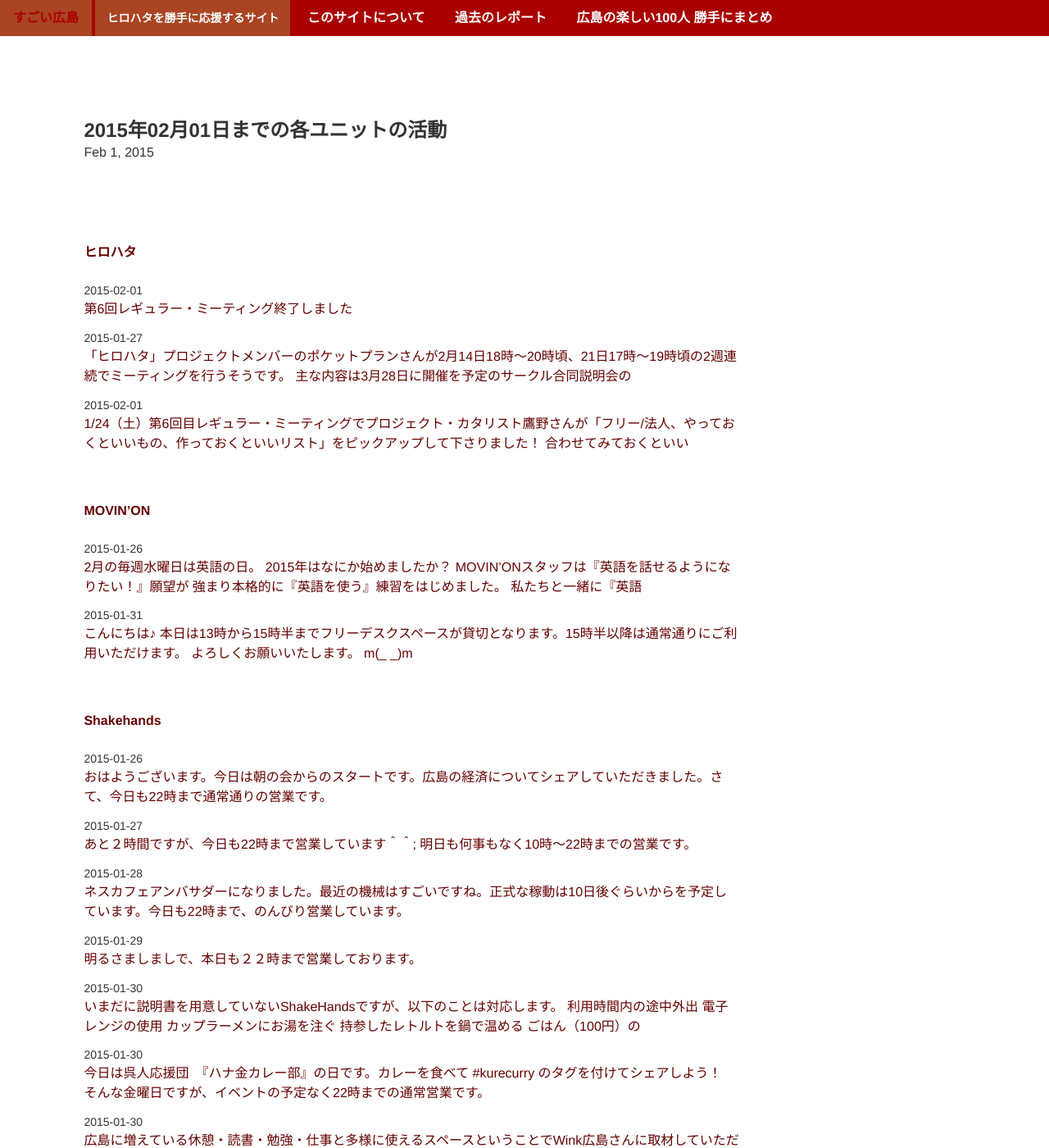
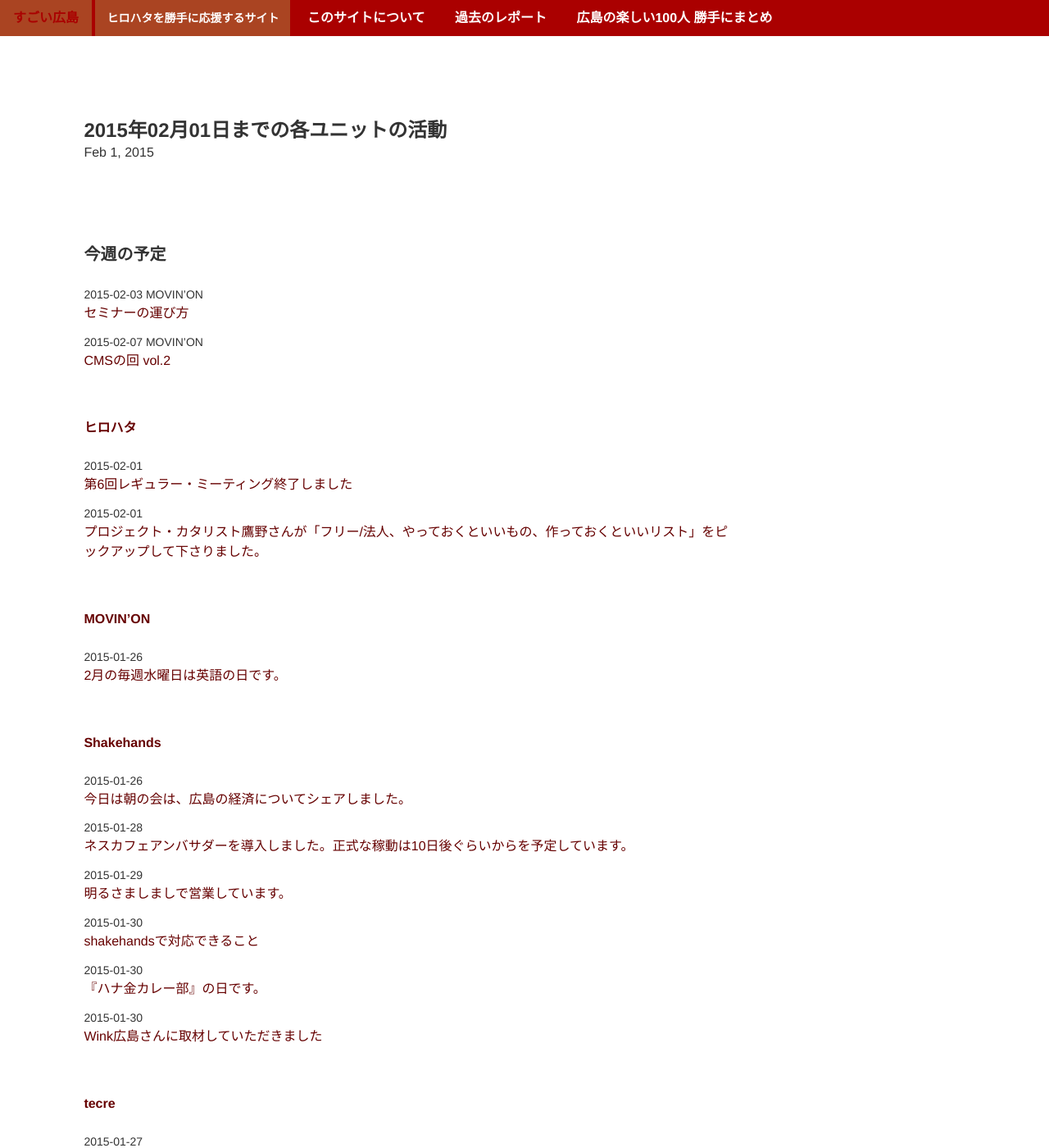
Before and after one commit to great-h/hirohata, a Jekyll site: the page built from _posts/2015-02-01-report.markdown, in a window 1280 px wide and 1400 px high. Shown: the whole window at 82% size. Built offline with Jekyll 4.4.1, drawn with Linux system fonts in a browser that asks for light colours; some of the changed text lies outside the part shown.

Commit message:
2015年2月1日までのレポートを作成

```diff
--- a/_posts/2015-02-01-report.markdown
+++ b/_posts/2015-02-01-report.markdown
@@ -4,32 +4,30 @@ title:  "2015年02月01日までの各ユニットの活動"
 date:   2015-02-01 00:00:00
 ---
 
+# 今週の予定
+
+* 2015-02-03 MOVIN'ON [セミナーの運び方](https://www.facebook.com/events/348284042039930/?ref_newsfeed_story_type=regular)
+* 2015-02-07 MOVIN'ON [CMSの回 vol.2](http://kawa-tani.com/cms-hands-on/)
+
+
 # [ヒロハタ](http://hiro-hata.com/)
 
 * 2015-02-01 [第6回レギュラー・ミーティング終了しました](http://hiro-hata.com/post/109736423840)
-* 2015-01-27 [「ヒロハタ」プロジェクトメンバーのポケットプランさんが2月14日18時〜20時頃、21日17時〜19時頃の2週連続でミーティングを行うそうです。  主な内容は3月28日に開催を予定のサークル合同説明会の](http://www.facebook.com/hirohatap/posts/768524163224381)
-* 2015-02-01 [1/24（土）第6回目レギュラー・ミーティングでプロジェクト・カタリスト鷹野さんが「フリー/法人、やっておくといいもの、作っておくといいリスト」をピックアップして下さりました！  合わせてみておくといい](http://www.facebook.com/hirohatap/posts/770597046350426)
+* 2015-02-01 [プロジェクト・カタリスト鷹野さんが「フリー/法人、やっておくといいもの、作っておくといいリスト」をピックアップして下さりました。](http://www.facebook.com/hirohatap/posts/770597046350426)
 
 
 # [MOVIN'ON](http://coworking-hiroshima.com/)
 
-* 2015-01-26 [2月の毎週水曜日は英語の日。  2015年はなにか始めましたか？ MOVIN’ONスタッフは『英語を話せるようになりたい！』願望が 強まり本格的に『英語を使う』練習をはじめました。 私たちと一緒に『英語](http://www.facebook.com/movinon.hiroshima/photos/a.723999867620794.1073741829.723399384347509/886685278018918/?type=1)
-* 2015-01-31 [こんにちは♪ 本日は13時から15時半までフリーデスクスペースが貸切となります。15時半以降は通常通りにご利用いただけます。 よろしくお願いいたします。 m(_ _)m](http://www.facebook.com/movinon.hiroshima/posts/889333864420726)
-
+* 2015-01-26 [2月の毎週水曜日は英語の日です。](http://www.facebook.com/movinon.hiroshima/photos/a.723999867620794.1073741829.723399384347509/886685278018918/?type=1)
 
 # [Shakehands](http://www.shakehands.jp/)
 
-* 2015-01-26 [おはようございます。今日は朝の会からのスタートです。広島の経済についてシェアしていただきました。さて、今日も22時まで通常通りの営業です。](http://www.facebook.com/CoworkingShakeHands/photos/a.624867490897982.1073741830.592127770838621/873902032661192/?type=1)
-* 2015-01-27 [あと２時間ですが、今日も22時まで営業しています＾＾; 明日も何事もなく10時～22時までの営業です。](http://www.facebook.com/CoworkingShakeHands/posts/874578195926909)
-* 2015-01-28 [ネスカフェアンバサダーになりました。最近の機械はすごいですね。正式な稼動は10日後ぐらいからを予定しています。今日も22時まで、のんびり営業しています。](http://www.facebook.com/CoworkingShakeHands/photos/a.624867490897982.1073741830.592127770838621/874991215885607/?type=1)
-* 2015-01-29 [明るさましましで、本日も２２時まで営業しております。](http://www.facebook.com/CoworkingShakeHands/photos/a.624867490897982.1073741830.592127770838621/875566165828112/?type=1)
-* 2015-01-30 [いまだに説明書を用意していないShakeHandsですが、以下のことは対応します。 利用時間内の途中外出 電子レンジの使用 カップラーメンにお湯を注ぐ 持参したレトルトを鍋で温める ごはん（100円）の](http://www.facebook.com/CoworkingShakeHands/posts/875952219122840)
-* 2015-01-30 [今日は呉人応援団　『ハナ金カレー部』の日です。カレーを食べて #kurecurry のタグを付けてシェアしよう！　そんな金曜日ですが、イベントの予定なく22時までの通常営業です。](http://www.facebook.com/CoworkingShakeHands/posts/875942909123771)
-* 2015-01-30 [広島に増えている休憩・読書・勉強・仕事と多様に使えるスペースということでWink広島さんに取材していただきました。いろいろ整理している途中ですが、こういう場を活用して何かにチャレンジする方が増えたらいい](http://www.facebook.com/CoworkingShakeHands/posts/875939569124105)
-* 2015-01-31 [今日も22時まで通常営業です。19時〜カフェスペースで誕生日会をしているので少し賑やかです。ご了承ください。](http://www.facebook.com/CoworkingShakeHands/posts/876481025736626)
-* 2015-02-01 [2月になりましたね。本日も22時まで通常営業です。 明日は朝7時から、第53回朝の会「あなたは情報をどこから？紙から？ネットから？」を開催します。500円コーヒー付き（飲めない方は違うドリンクお出ししま](http://www.facebook.com/CoworkingShakeHands/posts/877080795676649)
-
-
+* 2015-01-26 [今日は朝の会は、広島の経済についてシェアしました。](http://www.facebook.com/CoworkingShakeHands/photos/a.624867490897982.1073741830.592127770838621/873902032661192/?type=1)
+* 2015-01-28 [ネスカフェアンバサダーを導入しました。正式な稼動は10日後ぐらいからを予定しています。](http://www.facebook.com/CoworkingShakeHands/photos/a.624867490897982.1073741830.592127770838621/874991215885607/?type=1)
+* 2015-01-29 [明るさましましで営業しています。](http://www.facebook.com/CoworkingShakeHands/photos/a.624867490897982.1073741830.592127770838621/875566165828112/?type=1)
+* 2015-01-30 [shakehandsで対応できること](http://www.facebook.com/CoworkingShakeHands/posts/875952219122840)
+* 2015-01-30 [『ハナ金カレー部』の日です。](http://www.facebook.com/CoworkingShakeHands/posts/875942909123771)
+* 2015-01-30 [Wink広島さんに取材していただきました](http://www.facebook.com/CoworkingShakeHands/posts/875939569124105)
 
 
 # [tecre](http://tecre.jp/)
@@ -38,28 +36,13 @@ date:   2015-02-01 00:00:00
 * 2015-01-31 [マツダの歴史がドキュメンタリードラマに！NHKドラマ～走れ、三輪トラック～](http://tecre.jp/mazda-nhk/)
 
 
-
-
 # [PocketPlan](http://pocketplan.wix.com/pocketplan)
 
 * 2015-01-27 [皆さんこんにちは！インフルエンザや風邪が流行している季節ですが、体調管理は大丈夫でしょうか？  さてさて、ポケプラでは2月14日18時〜20時頃、21日17時〜19時頃の2週連続でミーティングを行います](http://www.facebook.com/PocketPlan/posts/782237211862253)
 
 
-
-
-
-
-
-
 # [すごい広島](http://great-h.github.io/)
 
-* 2015-01-26 [若者に仲間をみつける手助けをしていポケットプラン / PocketPlanさんが中国新聞で紹介されてます。すてき。タイムラインの写真ポケプラの活動が、中国新聞に取り上げられました！（ありがたい…！）
-
-](http://www.facebook.com/great.hiroshima/posts/512931985516118)
-* 2015-01-26 [オープンセミナー2015@広島 タイムテーブルやライトニングトークの情報が公開されていますよー。  http://osh-web.github.io/2015/オープンセミナー2015@広島osh-we](http://www.facebook.com/great.hiroshima/posts/512937498848900)
-* 2015-01-28 [タイトルなし](http://www.facebook.com/events/778590925542818/permalink/778590928876151/)
-* 2015-01-28 [今週末ですが全然拡散されていませんので、応援してみましょう。  http://webtouchmeeting.doorkeeper.jp/events/19969第74回「WEB TOUCH MEETI](http://www.facebook.com/great.hiroshima/posts/513963872079596)
-* 2015-01-28 [すごい広島87のレポートです http://great-h.github.io/events/event-087.html  すごいUnityとの合同でたくさんの人が参加しました。  Unityの勉強を](http://www.facebook.com/great.hiroshima/posts/513897075419609)
-* 2015-01-30 [http://d.nishimotz.com/archives/1774  すごい広島のやり方が具体的に紹介されていますよ。 最近はルールは自分流でも構わないんですよ。d.nishimotz.comd.](http://www.facebook.com/great.hiroshima/posts/514447645364552)
-* 2015-01-30 [とても美味しそうです。食べ物の美味しいところには人が集まるのかなー。タイムラインの写真バターチキンカレー、なかなか美味しい。300円（月会員240円）くらいで出そうかなあ @[5921277708386](http://www.facebook.com/great.hiroshima/posts/514668685342448)
-* 2015-02-01 [SoftLayerユーザ会の方々とがやがやしました。別名ハンバーグの会と名づけたいと思う。](http://www.facebook.com/great.hiroshima/photos/a.396973987111919.1073741828.393886870753964/515540341921949/?type=1)
+* 2015-01-26 [オープンセミナー2015@広島 タイムテーブルやライトニングトークの情報が公開しました](http://www.facebook.com/great.hiroshima/posts/512937498848900)
+* 2015-01-28 [すごい広島87のレポート](http://www.facebook.com/great.hiroshima/posts/513897075419609)
+* 2015-02-01 [SoftLayerユーザ会の方々とミートッアップをしました](http://www.facebook.com/great.hiroshima/photos/a.396973987111919.1073741828.393886870753964/515540341921949/?type=1)
```
Also changed, not shown: _stock.md (+4 -2 lines).
